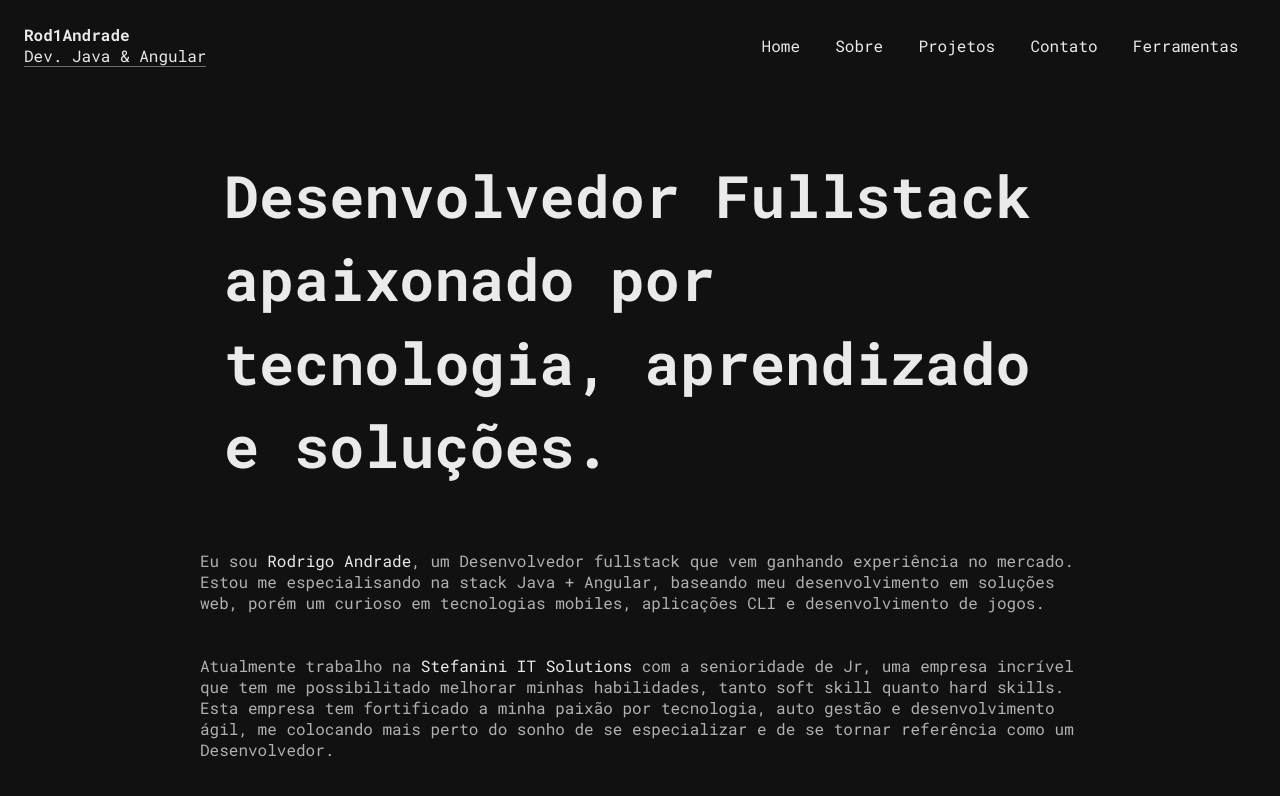
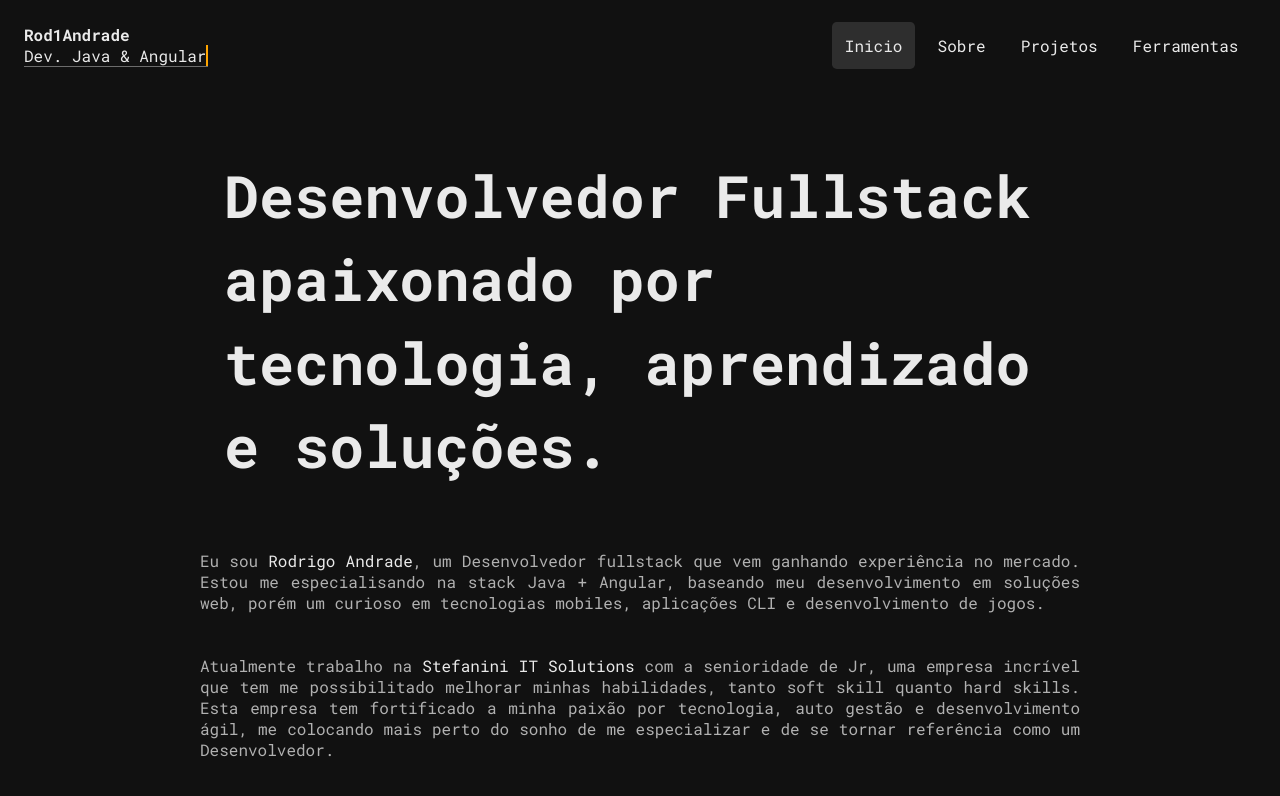
Before and after one commit to Rod1Andrade/Rod1Andrade.github.io, an Angular app in the folder personal-page/: page / in a window 1280 px wide. Shown: the top 796 px of the page. Built offline with nearby package versions, Linux system fonts and the light colour scheme.

Commit message:
UPDATE - Typewriter effect

```diff
--- a/personal-page/src/app/app.component.html
+++ b/personal-page/src/app/app.component.html
@@ -1,14 +1,13 @@
 <header>
   <div id="logo">
     <span>Rod1Andrade</span>
-    <p>Dev. Java & Angular</p>
+    <p class="typewriter">Dev. Java & Angular</p>
   </div>
   <nav>
     <ul>
-      <li><a href="#">Home</a></li>
+      <li><a href="#" class="active">Inicio</a></li>
       <li><a href="#">Sobre</a></li>
       <li><a href="#">Projetos</a></li>
-      <li><a href="#">Contato</a></li>
       <li><a href="#">Ferramentas</a></li>
     </ul>
   </nav>
@@ -33,7 +32,7 @@
         Atualmente trabalho na <a>Stefanini IT Solutions</a> com a senioridade de Jr, uma empresa incrível que
         tem me possibilitado melhorar minhas habilidades, tanto soft skill quanto hard skills.
         Esta empresa tem fortificado a minha paixão por tecnologia, auto gestão e desenvolvimento ágil, me colocando
-        mais perto do sonho de se especializar e de se tornar referência como um Desenvolvedor.
+        mais perto do sonho de me especializar e de se tornar referência como um Desenvolvedor.
       </p>
     </article>
   </section>
--- a/personal-page/src/app/app.component.sass
+++ b/personal-page/src/app/app.component.sass
@@ -1,3 +1,12 @@
+.typewriter
+    overflow: hidden
+    border-right: .15em solid orange
+    white-space: nowrap
+    animation: typing 3.5s steps(40, end),blink-caret .75s step-end infinite
+.active
+    text-style: bold
+    background-color: #2E2E2E
+
 header
     padding: 1.5em
     display: flex
@@ -19,9 +28,6 @@ header
                 padding: .8em
             :hover
                 background-color: #2E2E2E
-            :active
-                text-style: bold
-                background-color: #2E2E2E
 
 main
     display: flex
@@ -41,3 +47,16 @@ main
             font-weight: bold
     article p
         color: #b1b1b1
+        text-align: justify
+
+@keyframes typing
+    from
+        width: 0
+    to
+        width: 100%
+
+@keyframes blink-caret
+    from,to
+        border-color: transparent
+    50%
+        border-color: orange
```
